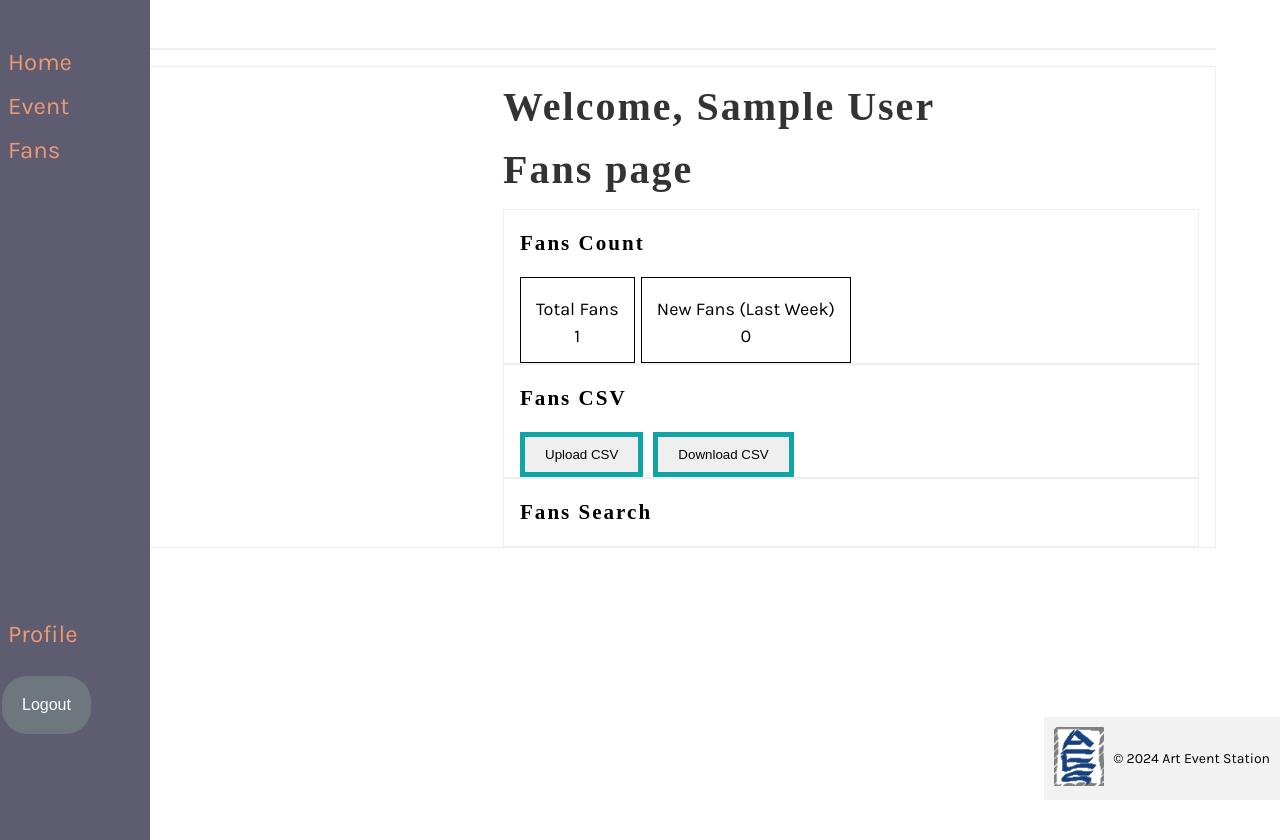
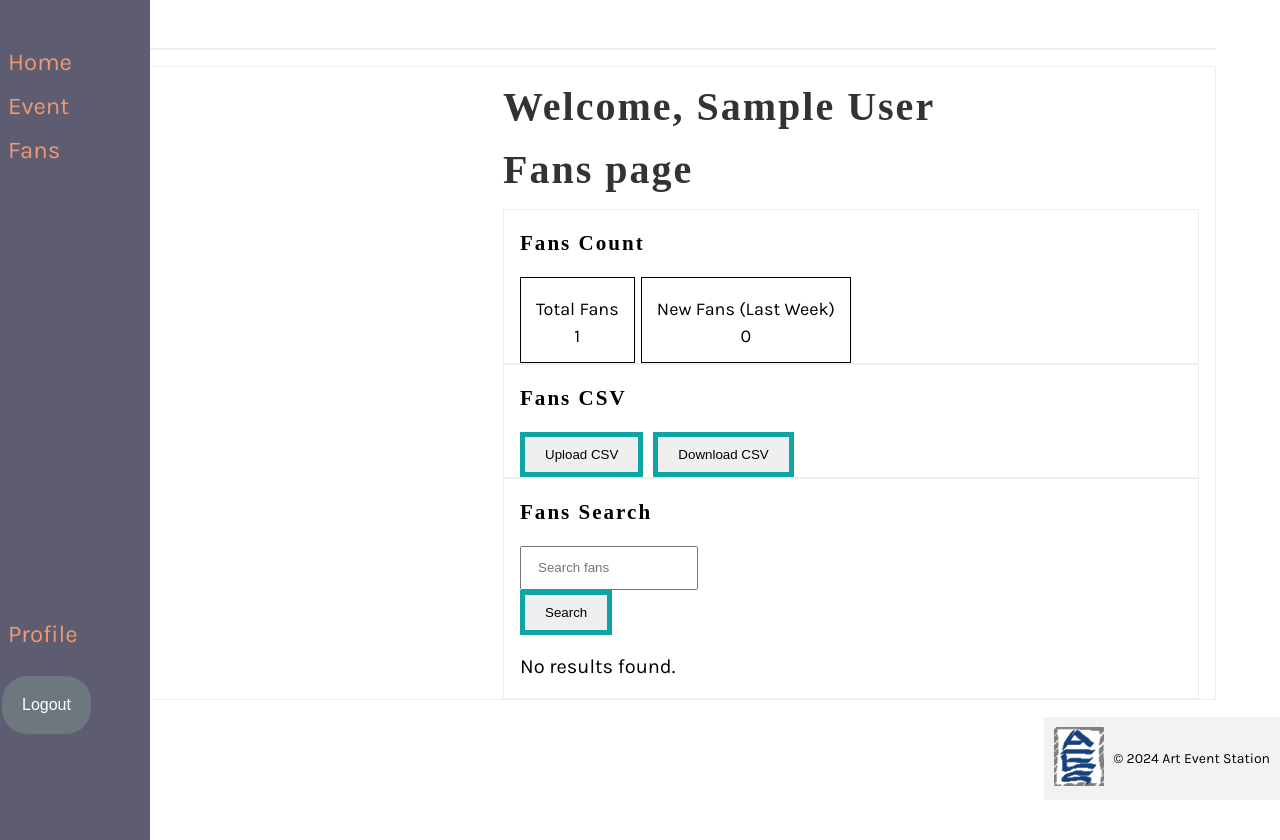
Before and after one commit to zhiyuanfeng-git/AEStation, a Django app: page /fans/ in a window 1280 px wide. Run offline with Django 5.2, Linux system fonts and the light colour scheme; a user stored in the database is signed in; tables that the repository leaves empty hold one stand-in row (values such as "Sample post"); some web fonts are replaced.

Commit message:
added search fans

```diff
--- a/fans/views.py
+++ b/fans/views.py
@@ -31,11 +31,23 @@ class FansView(LoginRequiredMixin, TemplateView):
         last_count = user.owners_fans.filter(date_joined__gte=last_time).count()
         return last_count
 
+    def _handle_search(self, user, content):
+        FansModel = user.owners_fans
+        result = FansModel.filter(email__contains=content)
+        print(f"---,result = {result}")
+        return result
+
     def get_context_data(self, **kwargs):
         context = super().get_context_data(**kwargs)
-        user = self.request.user
+        request = self.request
+        user = request.user
         context['fans_count'] = self._get_fans_count(user)
         context['last_week_fans_count'] = self._get_last_fans_count(user, 7)
+
+        print(f"---,request={request}")
+        search_content = request.GET.get('search')
+        if search_content:
+            context['search_result'] = self._handle_search(user, search_content)
         return context
 
 class FansUploadView(LoginRequiredMixin, TemplateView):
--- a/static/css/main.css
+++ b/static/css/main.css
@@ -231,3 +231,27 @@ input[type="file"] {
     color: #fff;
     cursor: pointer;
 }
+
+.search-container {
+    display: flex;
+    align-items: center;
+}
+
+.search-bar {
+    flex: 1;
+    margin-right: 10px;
+}
+
+table {
+    width: 100%;
+    border-collapse: collapse;
+}
+
+th, td {
+    padding: 8px;
+    text-align: left;
+}
+
+.center-align {
+    text-align: left;
+}
--- a/templates/dashboard/fans.html
+++ b/templates/dashboard/fans.html
@@ -45,6 +45,50 @@
 <!--Fans Search-->
 <article>
     <h3>Fans Search</h3>
+    <div class="search-container">
+        <form id ="search-form" >
+            <input class="search-bar" type="search" placeholder="Search fans" aria-label="Search" name="search" >
+            <button class="upload-csv-btn" type="submit">Search</button>
+        </form>
+    </div>
+    <div>
+        {% if search_result %}
+            <table>
+                <thead>
+                    <tr>
+                        <th>Email</th>
+                        <th>First Name</th>
+                        <th>Middle Name</th>
+                        <th>Last Name</th>
+                        <th>Date Joined</th>
+                    </tr>
+                </thead>
+                <tbody>
+                    {% for result in search_result %}
+                        <tr>
+                            <td>{{ result.email }}</td>
+                            <td class="center-align">{{ result.first_name }}</td>
+                            <td class="center-align">{{ result.middle_name }}</td>
+                            <td class="center-align">{{ result.last_name }}</td>
+                            <td class="center-align">{{ result.date_joined }}</td>
+                        </tr>
+                    {% endfor %}
+                </tbody>
+            </table>
+        {% else %}
+            <p>No results found.</p>
+        {% endif %}
+    </div>
 </article>
 
+<script>
+    document.getElementById('search-form').addEventListener('submit', function(event) {
+        var searchInput = document.querySelector('.search-bar');
+        if (searchInput.value.trim() === '') {
+            event.preventDefault();
+            alert('Please enter a search term.');
+        }
+    });
+</script>
+
 {% endblock %}
```
